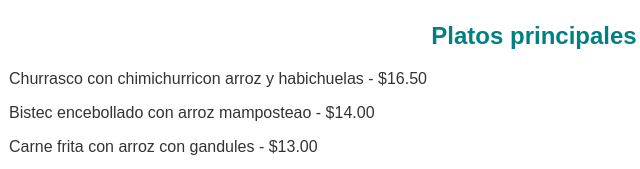
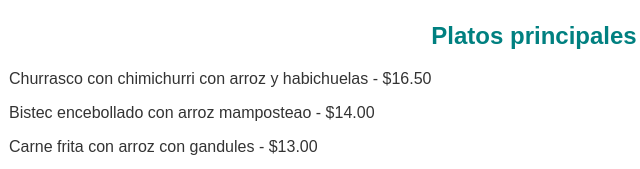
Before and after one commit to Yesy17795/Restaurante-Encanto-Isle-o-, a plain HTML site: page paginas/menu.html in a window 1280 px wide. Shown: the part 622-791 px from the top of the page, 106-746 px from the left. Drawn offline with Linux system fonts and the light colour scheme.

Commit message:
Update menu.html

```diff
--- a/paginas/menu.html
+++ b/paginas/menu.html
@@ -30,7 +30,7 @@
     </section>
     <section id="platos-principales">
         <h2>Platos principales</h2>
-        <p>Churrasco con chimichurricon arroz y habichuelas - $16.50</p>
+        <p>Churrasco con chimichurri con arroz y habichuelas - $16.50</p>
         <p>Bistec encebollado con arroz mamposteao - $14.00</p>
         <p>Carne frita con arroz con gandules - $13.00</p>
         <p>Pechuga a la plancha con arroz y vegetales - $12.50</p>
```
